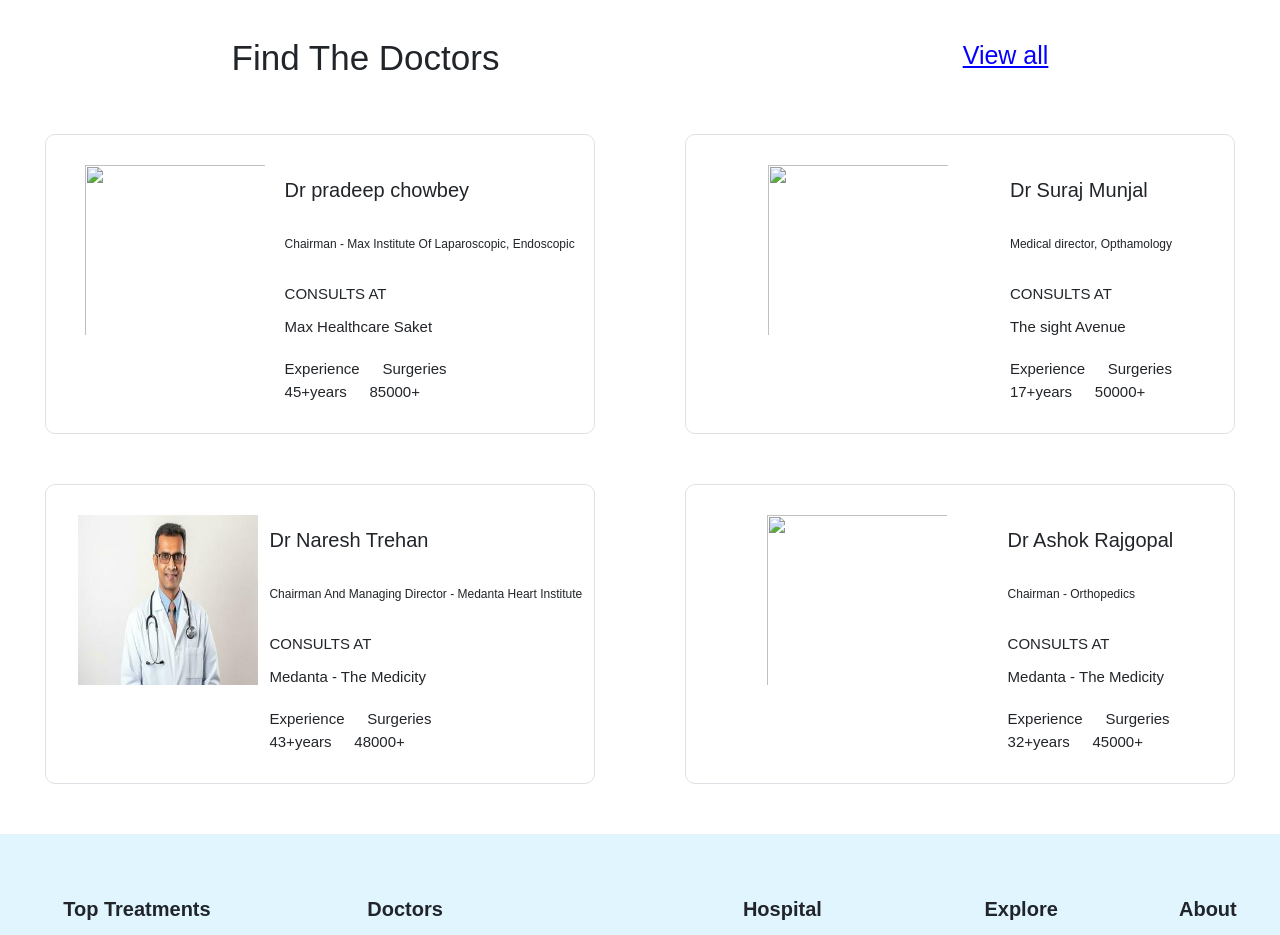
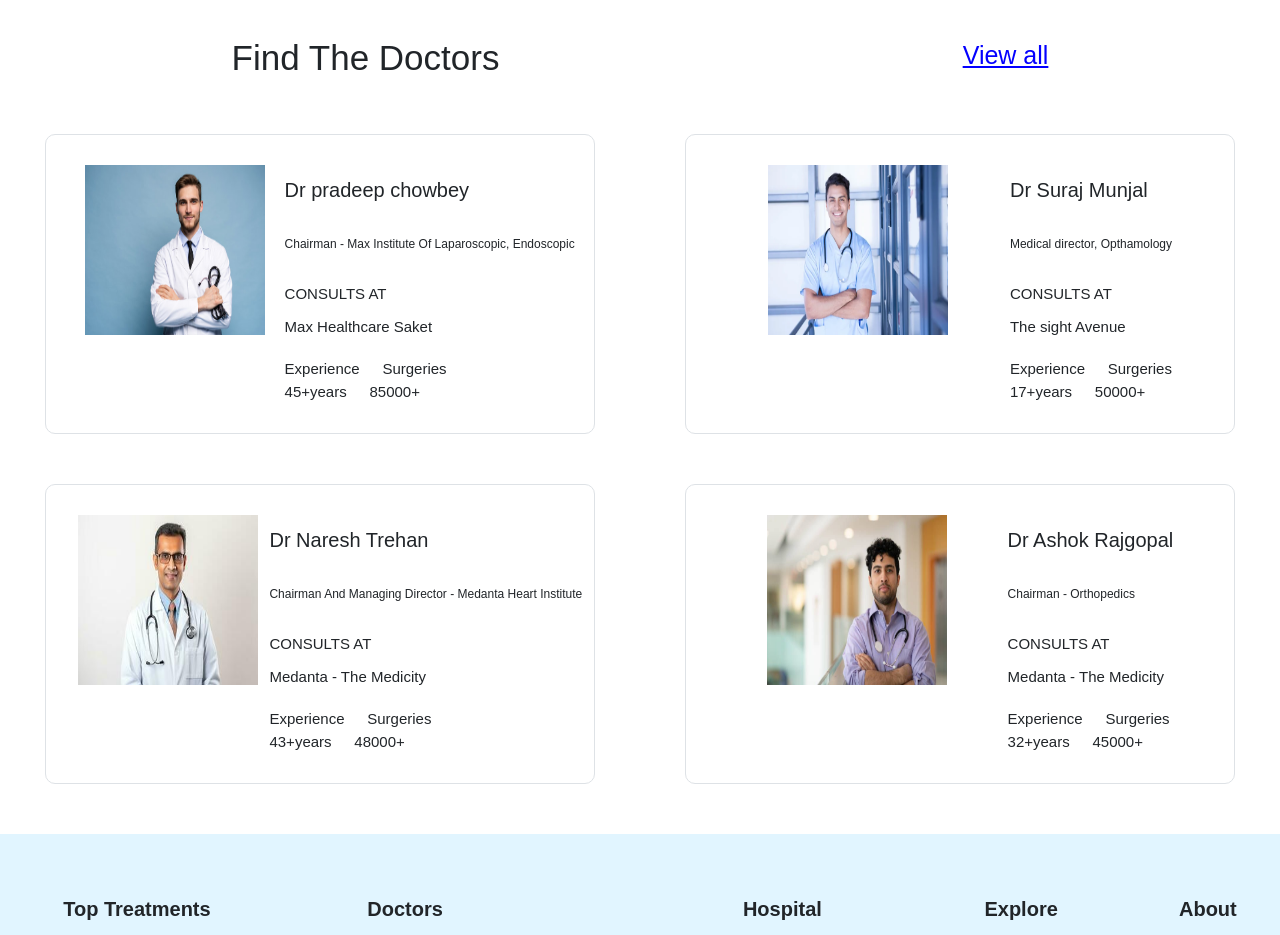
Before and after one commit to Hetancodes/squadhelp, a plain HTML site: page index.html in a window 1280 px wide. Shown: the part 3580-4515 px from the top of the page. Drawn offline with nearby package versions, Linux system fonts and the light colour scheme.

Commit message:
Update index.html

```diff
--- a/index.html
+++ b/index.html
@@ -322,7 +322,7 @@ Fortis Memorial Research Institute, Gurgaon
         <div class="first-doctor-container box-container-doc">
             <div class="doctor-1 real-doc border">
 <div class="left-img">
-    <img src="/img/doctors-1.jpg" alt="">
+    <img src="doctors-1.jpg" alt="">
 </div>
 <div class="right-texts">
     <div class="name"><p>Dr pradeep chowbey</p></div>
@@ -345,7 +345,7 @@ Fortis Memorial Research Institute, Gurgaon
             <div class="doctor-2 real-doc border">
                      <div class="doctor-1 real-doc">
 <div class="left-img">
-    <img src="/img/Dc-3.jpg" alt="">
+    <img src="Dc-3.jpg" alt="">
 </div>
 <div class="right-texts">
     <div class="name"><p>Dr Suraj Munjal</p></div>
@@ -395,7 +395,7 @@ Fortis Memorial Research Institute, Gurgaon
              <div class="doctor-4 real-doc border">
                      <div class="doctor-1 real-doc">
 <div class="left-img">
-    <img src="/img/Doc-4.jpg" alt="">
+    <img src="Doc-4.jpg" alt="">
 </div>
 <div class="right-texts">
     <div class="name"><p>Dr Ashok Rajgopal</p></div>
```
